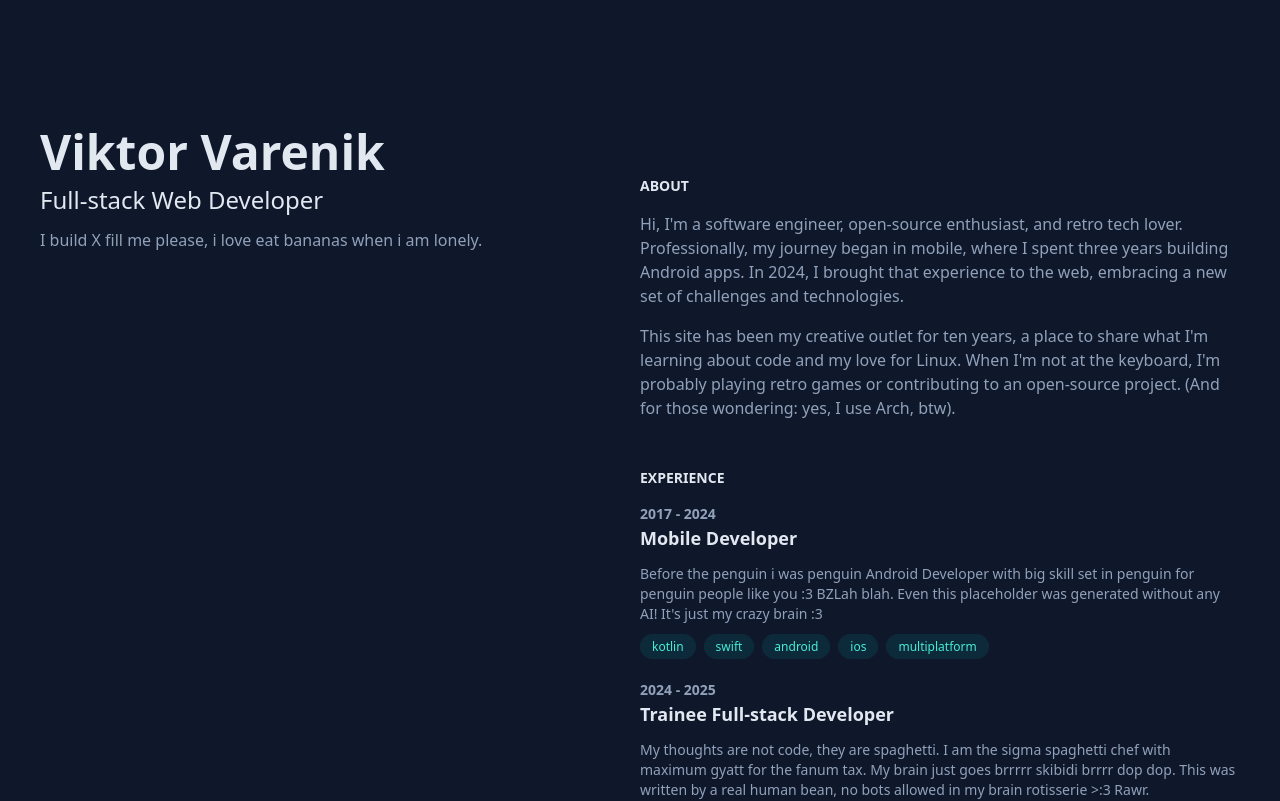
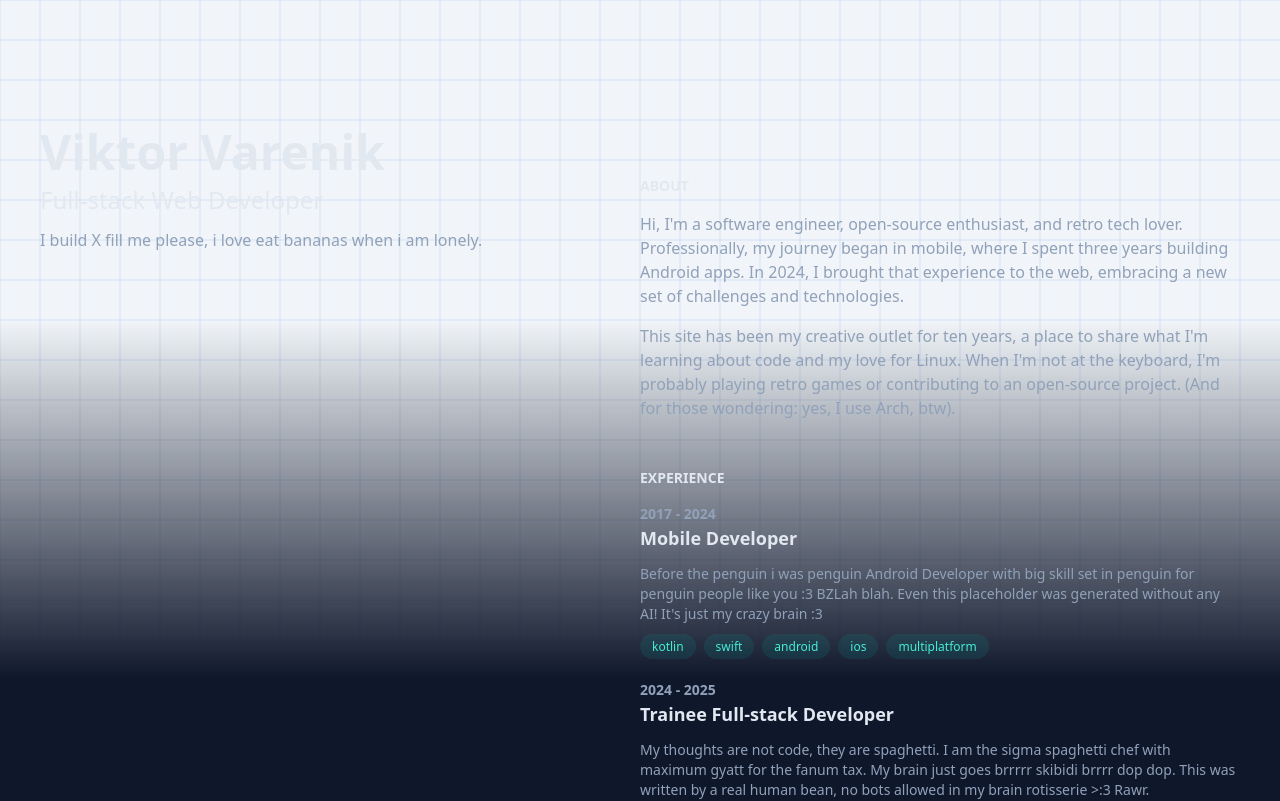
Before and after one commit to kotleni/kotleni.github.io, a Next.js app: page / in a window 1280 px wide. Shown: the top 801 px of the page. Built offline with nearby package versions, Linux system fonts and the light colour scheme.

Commit message:
feat: impl dynamic canvas rendered bg

```diff
--- a/src/app/layout.tsx
+++ b/src/app/layout.tsx
@@ -1,6 +1,7 @@
 import {ThemeProvider} from '@/components/theme-provider';
 import {Metadata} from 'next';
 import './globals.css';
+import DynamicBackground from '@/components/dynamic-bg';
 
 export const metadata: Metadata = {
     title: 'kotleni`s private web site',
@@ -28,7 +29,10 @@ export default function RootLayout({
                     enableSystem
                     disableTransitionOnChange
                 >
-                    {children}
+                    <div className="relative isolate min-h-screen w-full">
+                        <DynamicBackground />
+                        <main className="relative z-10">{children}</main>
+                    </div>
                 </ThemeProvider>
             </body>
         </html>
--- /dev/null
+++ b/src/components/dynamic-bg.tsx
@@ -0,0 +1,100 @@
+'use client';
+
+import React, {useRef, useEffect} from 'react';
+
+// --- Configuration (Simple & Stupid) ---
+const GRID_SPACING = 40;
+
+const COLORS = {
+    light: {
+        background: '#f1f5f9', // slate-100
+        grid: 'rgba(0, 80, 200, 0.12)',
+    },
+    dark: {
+        background: '#0f172a', // slate-900
+        grid: 'rgba(59, 130, 246, 0.1)',
+    },
+};
+
+export default function DynamicBackground() {
+    const canvasRef = useRef<HTMLCanvasElement | null>(null);
+
+    useEffect(() => {
+        const canvas = canvasRef.current;
+        if (!canvas) return;
+
+        const ctx = canvas.getContext('2d');
+        if (!ctx) return;
+
+        // This function draws our simple, single-layer grid. That's it.
+        const drawGrid = () => {
+            const theme = document.documentElement.classList.contains('dark')
+                ? 'dark'
+                : 'light';
+            const themeColors = COLORS[theme];
+
+            // Set canvas size
+            canvas.width = window.innerWidth;
+            canvas.height = window.innerHeight;
+
+            // Fill background (important for theme switching)
+            ctx.fillStyle = themeColors.background;
+            ctx.fillRect(0, 0, canvas.width, canvas.height);
+
+            // Draw the grid lines
+            ctx.strokeStyle = themeColors.grid;
+            ctx.lineWidth = 1;
+            ctx.beginPath();
+
+            // Vertical lines
+            for (let x = 0; x < canvas.width; x += GRID_SPACING) {
+                ctx.moveTo(x, 0);
+                ctx.lineTo(x, canvas.height);
+            }
+
+            // Horizontal lines
+            for (let y = 0; y < canvas.height; y += GRID_SPACING) {
+                ctx.moveTo(0, y);
+                ctx.lineTo(canvas.width, y);
+            }
+
+            ctx.stroke();
+        };
+
+        // Draw the grid initially
+        drawGrid();
+
+        // Redraw the grid only when the window is resized
+        const handleResize = () => drawGrid();
+        window.addEventListener('resize', handleResize);
+
+        // Also check for theme changes to redraw with correct colors
+        const observer = new MutationObserver(mutations => {
+            mutations.forEach(mutation => {
+                if (mutation.attributeName === 'class') {
+                    drawGrid();
+                }
+            });
+        });
+        observer.observe(document.documentElement, {attributes: true});
+
+        // Cleanup when the component is unmounted
+        return () => {
+            window.removeEventListener('resize', handleResize);
+            observer.disconnect();
+        };
+    }, []);
+
+    return (
+        <div
+            aria-hidden="true"
+            className="
+        pointer-events-none fixed inset-0 z-[-1]
+        [mask-image:linear-gradient(to_bottom,black_40%,transparent_85%)]
+        [-webkit-mask-image:linear-gradient(to_bottom,black_40%,transparent_85%)]
+      "
+        >
+            <canvas ref={canvasRef} />
+        </div>
+    );
+}
```
